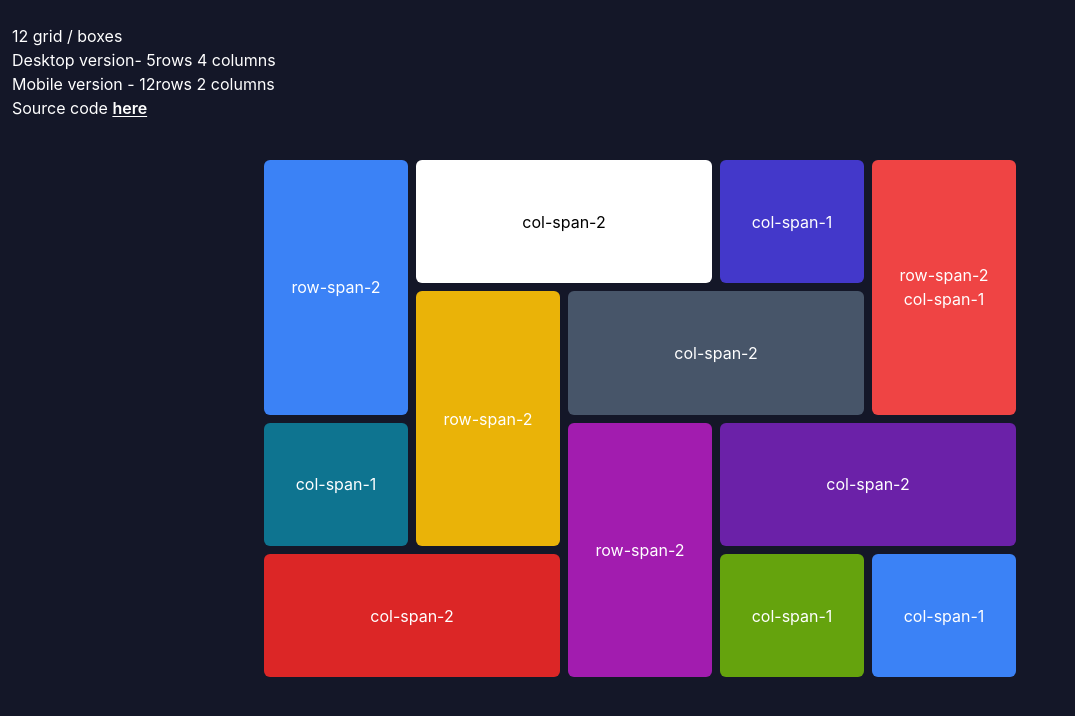
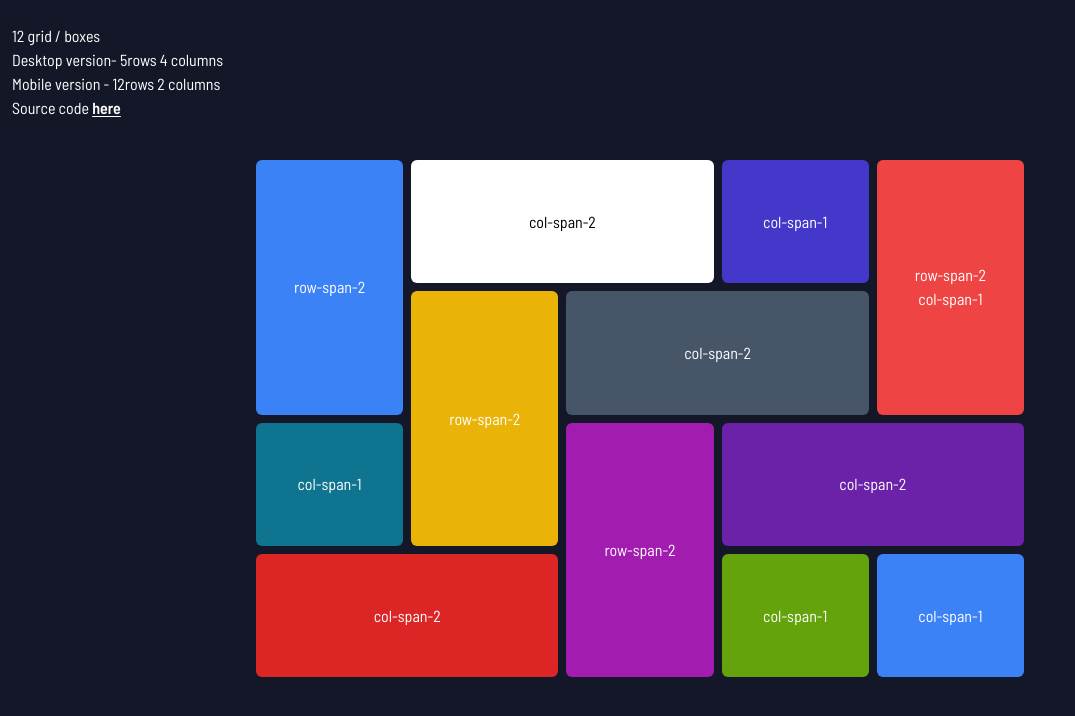
Before and after one commit to jmoseka/tailwind-component, a React (Create React App) app: page / in a window 1280 px wide. Shown: the top 716 px of the page, without its empty margins (0-1075 px from the left). Built offline with nearby package versions, Linux system fonts and the light colour scheme.

Commit message:
add new fontfamily

```diff
--- a/public/index.html
+++ b/public/index.html
@@ -1,14 +1,14 @@
 <!DOCTYPE html>
 <html lang="en">
+
 <head>
   <meta charset="utf-8" />
   <link rel="icon" href="%PUBLIC_URL%/favicon.ico" />
   <meta name="viewport" content="width=device-width, initial-scale=1" />
   <meta name="theme-color" content="#000000" />
-    <meta
-      name="description"
-      content="Web site created using create-react-app"
-    />
+  <meta name="description" content="Web site created using create-react-app" />
+  <link href="https://fonts.googleapis.com/css2?family=Alata&family=Barlow+Semi+Condensed:wght@400;500;600&display=swap"
+    rel="stylesheet" />
   <link rel="apple-touch-icon" href="%PUBLIC_URL%/logo192.png" />
   <!--
       manifest.json provides metadata used when your web app is installed on a
@@ -26,6 +26,7 @@
     -->
   <title>React App</title>
 </head>
+
 <body>
   <noscript>You need to enable JavaScript to run this app.</noscript>
   <div id="root"></div>
@@ -40,4 +41,5 @@
       To create a production bundle, use `npm run build` or `yarn build`.
     -->
 </body>
+
 </html>
--- a/src/App.js
+++ b/src/App.js
@@ -12,74 +12,74 @@ function App() {
           <li> Desktop version- 5rows 4 columns </li>
           <li>Mobile version - 12rows 2 columns</li>
           <li>Source code <a class="underline underline-offset-2
-           hover:text-pink-500 decoration-solid font-semibold" href="https://github.com/jmoseka/tailwind-component">here</a></li>
+           hover:text-pink-500 decoration-solid font-semibold" target='_blank' href="https://github.com/jmoseka/tailwind-component/blob/main/src/App.js" rel="noreferrer">here</a></li>
 
         </ul>
 
         {/* <!--Grid container--> */}
         <div class="grid-container mt-8  m-auto h-full md:h-4/6 max-w-3xl">
 
-          <div class="h-full w-full px-2 py-2 mx-auto max-w-4xl text-white text-center
+          <div class="h-full w-full py-2 mx-auto max-w-4xl text-white text-center
      grid grid-cols-2 grid-rows-12 md:grid-cols-5 md:grid-rows-4 gap-2">
 
 
-            <div class="box-one bg-blue-500 row-span-2 md:col-span-1 md:row-span-2">
+            <div class="grid-box bg-blue-500 row-span-2 md:col-span-1 md:row-span-2">
               <span class="hidden md:block">row-span-2</span>
             </div>
 
 
-            <div class="box-one col-span-1 md:col-span-2 bg-white text-black">
+            <div class="grid-box col-span-1 md:col-span-2 bg-white text-black">
               <span class="hidden md:block">col-span-2</span>
             </div>
 
 
-            <div class="box-one bg-indigo-700 row-span-2 md:row-span-1 md:col-span-1">
+            <div class="grid-box bg-indigo-700 row-span-2 md:row-span-1 md:col-span-1">
               <span class="hidden md:block">col-span-1</span>
             </div>
 
 
-            <div class="box-one bg-red-500 row-span-2 col-span-1  md:col-span-1 md:row-span-2">
+            <div class="grid-box bg-red-500 row-span-2 col-span-1  md:col-span-1 md:row-span-2">
               <div class="hidden md:block">row-span-2</div>
               <div class="hidden md:block">col-span-1</div>
             </div>
 
 
-            <div class="box-one bg-yellow-500 row-span-1 col-span-1 md:row-span-2">
+            <div class="grid-box bg-yellow-500 row-span-1 col-span-1 md:row-span-2">
               <span class="hidden md:block">row-span-2</span>
             </div>
 
 
-            <div class="box-one bg-slate-600 col-span-2">
+            <div class="grid-box bg-slate-600 col-span-2">
               <span class="hidden md:block">col-span-2</span>
             </div>
 
 
-            <div class="box-one bg-cyan-700 row-span-2 md:row-span-1 md:col-span-1">
+            <div class="grid-box bg-cyan-700 row-span-2 md:row-span-1 md:col-span-1">
               <span class="hidden md:block">col-span-1</span>
             </div>
 
 
-            <div class="box-one bg-fuchsia-700  row-span-2">
+            <div class="grid-box bg-fuchsia-700  row-span-2">
               <span class="hidden md:block">row-span-2</span>
             </div>
 
 
-            <div class="box-one bg-purple-800 col-span-2">
+            <div class="grid-box bg-purple-800 col-span-2">
               <span class="hidden md:block">col-span-2</span>
             </div>
 
 
-            <div class="box-one bg-red-600 col-span-1 md:col-span-2">
+            <div class="grid-box bg-red-600 col-span-1 md:col-span-2">
               <span class="hidden md:block">col-span-2</span>
             </div>
 
 
-            <div class="box-one bg-lime-600 row-span-2 md:row-span-1 md:col-span-1">
+            <div class="grid-box bg-lime-600 row-span-2 md:row-span-1 md:col-span-1">
               <span class="hidden md:block">col-span-1</span>
             </div>
 
 
-            <div class="box-one bg-blue-500 md:col-span-1">
+            <div class="grid-box bg-blue-500 md:col-span-1">
               <span class="hidden md:block">col-span-1</span>
             </div>
 
--- a/src/index.css
+++ b/src/index.css
@@ -4,26 +4,27 @@
 
 body {
   margin: 0;
-  font-family: -apple-system, BlinkMacSystemFont, 'Segoe UI', 'Roboto', 'Oxygen',
-    'Ubuntu', 'Cantarell', 'Fira Sans', 'Droid Sans', 'Helvetica Neue',
+  font-family: -apple-system, BlinkMacSystemFont, "Segoe UI", "Roboto", "Oxygen",
+    "Ubuntu", "Cantarell", "Fira Sans", "Droid Sans", "Helvetica Neue",
     sans-serif;
   -webkit-font-smoothing: antialiased;
   -moz-osx-font-smoothing: grayscale;
 }
 
 code {
-  font-family: source-code-pro, Menlo, Monaco, Consolas, 'Courier New',
+  font-family: source-code-pro, Menlo, Monaco, Consolas, "Courier New",
     monospace;
 }
 
 body {
   min-width: 300px;
-  }
+  font-family: 'Barlow Semi Condensed', 'sans-serif';
+}
 
-  .col-span-1-5 {
-      grid-column: span 1.5;
-  }
+.col-span-1-5 {
+  grid-column: span 1.5;
+}
 
-  .box-one {
-  @apply flex flex-col justify-center items-center rounded-md
-  }
+.grid-box {
+  @apply flex flex-col justify-center items-center rounded-md;
+}
```
Lines whose indentation alone changed are shown as unchanged.
